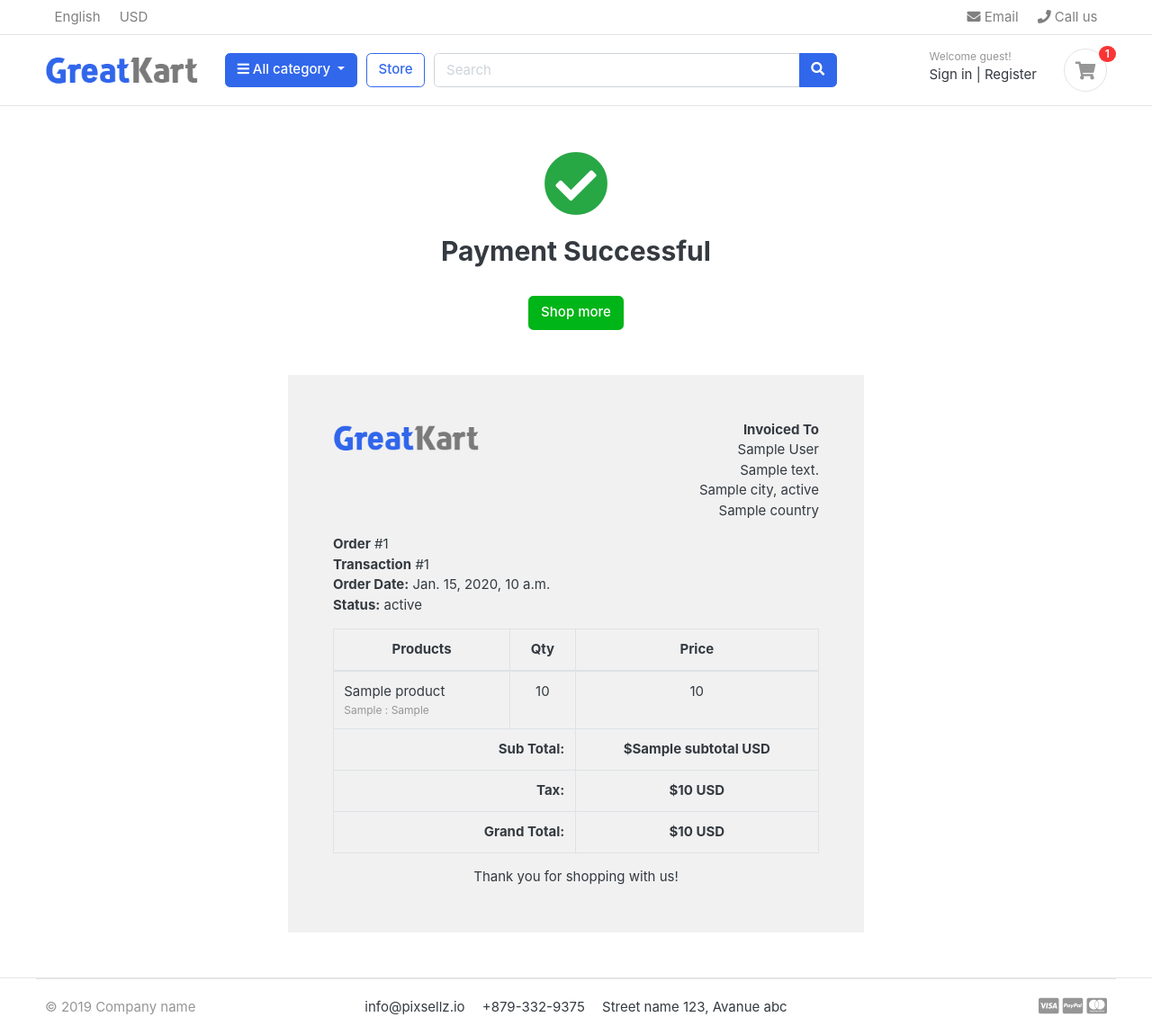
After one commit to edupajeu/greatkart, a Django app: template templates/orders/order_complete.html in a window 1280 px wide. The commit adds this page. Shown: the whole page at 90% size. Run offline with Django 3.2, Linux system fonts and the light colour scheme; the template is opened without the code that fills it: most values are stand-ins (such as "Sample title", 1, 10 or a date in 2020); some libraries are stand-ins or nearby versions; some web fonts are replaced.

Commit message:
- PayPal Payment Gateway with Sandbox Account & Place Order - Send Transaction Details to Backend - Move Carta Items to Order Product Table - Set Variations to Ordered - Reduce Quantity of Sold Products and clear The Cart - Send Order Received Email - Redirect the User to Order Completed Page - Generate Invoice on Order Completion

```diff
--- a/orders/models.py
+++ b/orders/models.py
@@ -60,8 +60,7 @@ class OrderProduct(models.Model):
     payment = models.ForeignKey(Payment, on_delete=models.SET_NULL, blank=True, null=True)
     user = models.ForeignKey(Account, on_delete=models.CASCADE)
     product = models.ForeignKey(Product, on_delete=models.CASCADE)
-    variation = models.ForeignKey(Variation, on_delete=models.CASCADE)
-    color = models.CharField(max_length=50)
+    variations = models.ManyToManyField(Variation, blank=True)
     quantity = models.IntegerField()
     product_price = models.FloatField()
     ordered = models.BooleanField(default=False)
--- a/orders/urls.py
+++ b/orders/urls.py
@@ -4,4 +4,5 @@ from . import views
 urlpatterns = [
     path('place_order/', views.place_order, name='place_order'),
     path('payments/', views.payments, name='payments'),
+    path('order_complete/', views.order_complete, name='order_complete'),
 ]
--- a/requirements.txt
+++ b/requirements.txt
@@ -5,7 +5,7 @@ cachetools==4.2.4
 certifi==2022.6.15
 charset-normalizer==2.1.1
 dj-database-url==0.5.0
-Django==4.0.3
+Django~=2.2.1
 django-heroku==0.3.1
 google==3.0.0
 google-api-core==2.8.2
@@ -32,7 +32,7 @@ psycopg2-binary==2.9.3
 pyasn1==0.4.8
 pyasn1-modules==0.2.8
 pyparsing==3.0.9
-requests==2.28.1
+requests~=2.21.0
 requests-oauthlib==1.3.1
 rsa==4.9
 six==1.16.0
--- a/templates/base.html
+++ b/templates/base.html
@@ -28,6 +28,9 @@
 <!-- custom javascript -->
 <script src="{% static 'js/script.js'%}" type="text/javascript"></script>
 
+<!-- PayPal Script -->
+<script src="https://www.paypal.com/sdk/js?client-id=AXF2ZA_ik3W2wz_B7Fqw2B91RhYTNfRLYZeotaA3DYW9PTWvnOLUFiLQGgeMRj_QjjAxZ-VcXEI26mbR&currency=USD"></script>
+
 <script type="text/javascript">
 /// some script
 
--- /dev/null
+++ b/templates/orders/order_complete.html
@@ -0,0 +1,116 @@
+{% extends 'base.html' %}
+
+{% block content %}
+
+
+<div class="container" style="margin-top: 50px;">
+    <center><i class="fas fa-check-circle" style="font-size: 72px;margin-bottom: 20px;color: #28A745;"></i></center>
+    <h2 class="text-center">Payment Successful</h2>
+	<br>
+	<div class="text-center">
+		<a href="{% url 'store' %}" class="btn btn-success">Shop more</a>
+	</div>
+</div>
+
+<div class="container" style="margin: 0 auto;width: 50%;padding: 50px;background: #f1f1f1;margin-top: 50px;margin-bottom: 50px;">
+    <div class="row invoice row-printable">
+        <div class="col-md-12">
+            <!-- col-lg-12 start here -->
+            <div class="panel panel-default plain" id="dash_0">
+                <!-- Start .panel -->
+                <div class="panel-body p30">
+                    <div class="row">
+                        <!-- Start .row -->
+                        <div class="col-lg-6">
+                            <!-- col-lg-6 start here -->
+                            <div class="invoice-logo"><img src="/images/logo.png" alt="Invoice logo" style="max-height: 40px;"></div>
+                        </div>
+                        <!-- col-lg-6 end here -->
+                        <div class="col-lg-6">
+                            <!-- col-lg-6 start here -->
+                            <div class="invoice-from">
+                                <ul class="list-unstyled text-right">
+                                    <li><strong>Invoiced To</strong></li>
+                                    <li>{{order.full_name}}</li>
+                                    <li>{{order.full_address}}</li>
+                                    <li>{{order.city}}, {{order.state}}</li>
+                                    <li>{{order.country}}</li>
+                                </ul>
+                            </div>
+                        </div>
+                        <!-- col-lg-6 end here -->
+                        <div class="col-lg-12">
+                            <!-- col-lg-12 start here -->
+                            <div class="invoice-details mt25">
+                                <div class="well">
+                                    <ul class="list-unstyled mb0">
+                                        <li><strong>Order</strong> #{{order_number}}</li>
+                                        <li><strong>Transaction</strong> #{{transID}}</li>
+                                        <li><strong>Order Date:</strong> {{order.created_at}}</li>
+                                        <li><strong>Status:</strong> {{payment.status}}</li>
+                                    </ul>
+                                </div>
+                            </div>
+
+                            <div class="invoice-items">
+                                <div class="table-responsive" style="overflow: hidden; outline: none;" tabindex="0">
+                                    <table class="table table-bordered">
+                                        <thead>
+                                            <tr>
+                                                <th class="per70 text-center">Products</th>
+                                                <th class="per5 text-center">Qty</th>
+                                                <th class="per25 text-center">Price</th>
+                                            </tr>
+                                        </thead>
+                                        <tbody>
+                                        {% for item in ordered_products %}
+                                            <tr>
+                                                <td>{{item.product.product_name}}
+                                                    <p class="text-muted small">
+                                                        {% if item.variations.all %}
+                                                            {% for i in item.variations.all %}
+                                                                {{ i.variation_category | capfirst }} : {{ i.variation_value | capfirst }} <br>
+                                                            {% endfor %}
+                                                        {% endif %}
+                                                    </p>
+                                                </td>
+                                                <td class="text-center">{{item.quantity}}</td>
+                                                <td class="text-center">{{item.product.price}}</td>
+                                            </tr>
+                                        {% endfor %}
+                                        </tbody>
+                                        <tfoot>
+                                            <tr>
+                                                <th colspan="2" class="text-right">Sub Total:</th>
+                                                <th class="text-center">${{subtotal}} USD</th>
+                                            </tr>
+                                            <tr>
+                                                <th colspan="2" class="text-right">Tax:</th>
+                                                <th class="text-center">${{order.tax}} USD</th>
+                                            </tr>
+
+                                            <tr>
+                                                <th colspan="2" class="text-right">Grand Total:</th>
+                                                <th class="text-center">${{order.order_total}} USD</th>
+                                            </tr>
+                                        </tfoot>
+                                    </table>
+                                </div>
+                            </div>
+                            <div class="invoice-footer mt25">
+                                <p class="text-center">Thank you for shopping with us!</p>
+                            </div>
+                        </div>
+                        <!-- col-lg-12 end here -->
+                    </div>
+                    <!-- End .row -->
+                </div>
+            </div>
+            <!-- End .panel -->
+        </div>
+        <!-- col-lg-12 end here -->
+    </div>
+    </div>
+
+
+{% endblock %}
```
Also changed, not shown: orders/admin.py (+16 -1 lines), orders/views.py (+103 -7 lines), templates/orders/order_received_email.html (added, +9 -0 lines), templates/orders/payments.html (+83 -1 lines), orders/migrations/0002_remove_orderproduct_color.py (added), orders/migrations/0003_remove_orderproduct_variation_and_more.py (added).
